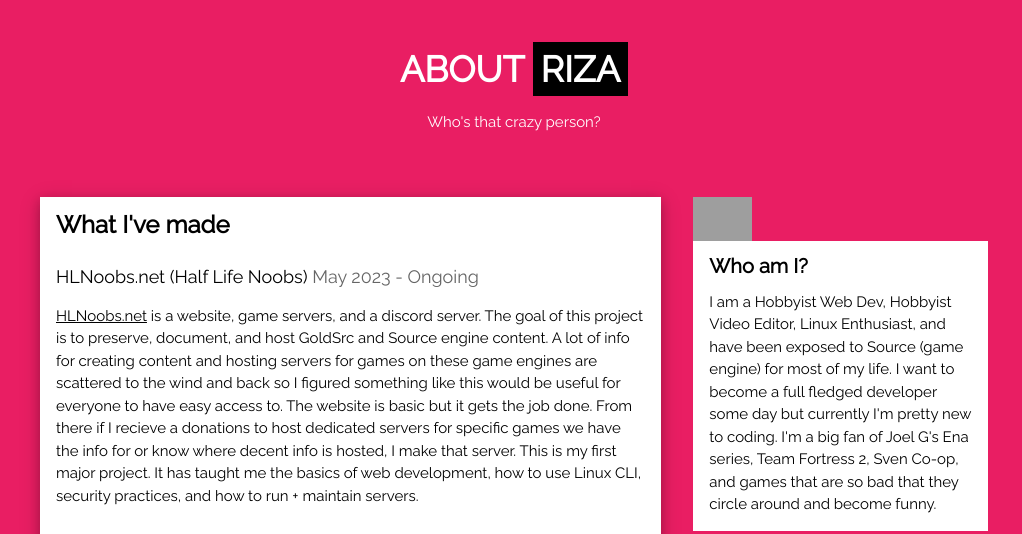
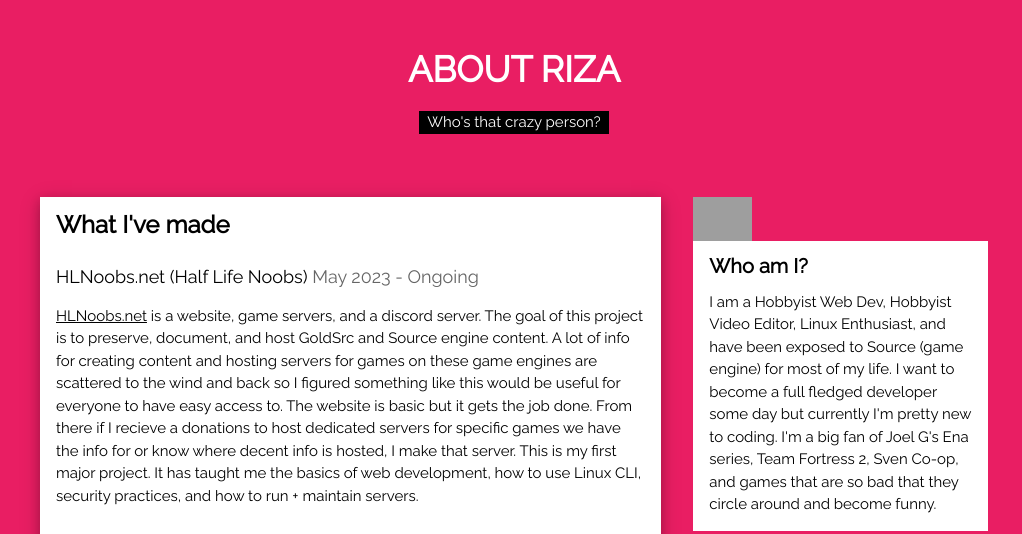
Before and after one commit to rizalikespizza/about-me, a plain HTML site: page index.html in a window 1280 px wide. Shown: the top 534 px of the page, without its empty margins (126-1148 px from the left). Drawn offline with nearby package versions, Linux system fonts and the light colour scheme; grey boxes are pictures that could not be loaded.

Commit message:
Update index.html

```diff
--- a/index.html
+++ b/index.html
@@ -15,8 +15,8 @@ body,h1,h2,h3,h4,h5 {font-family: "Raleway", sans-serif}
 <div class="w3-content" style="">
 
 <header class="w3-container w3-center w3-padding-32">
-  <h1><b>ABOUT <span class="w3-tag">RIZA</span></b></h1>
-  <p>Who's that crazy person?</p>
+  <h1><b>ABOUT RIZA</b></h1>
+  <p><span class="w3-tag">Who's that crazy person?</span></p>
 </header>
 
 <div class="w3-row">
```
